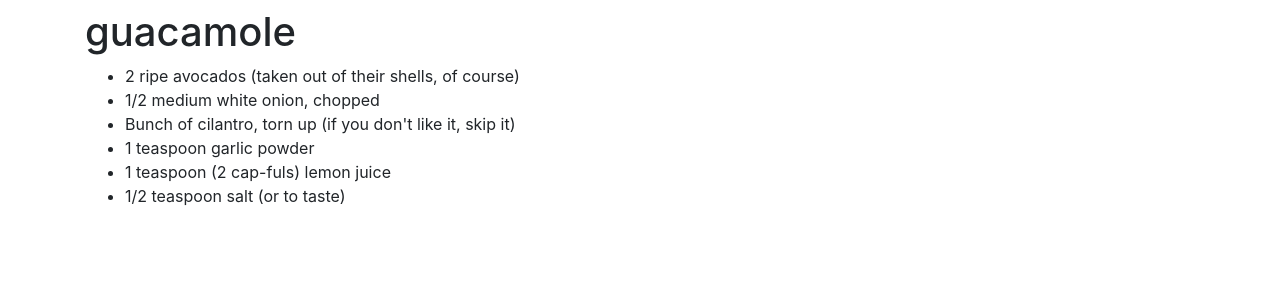
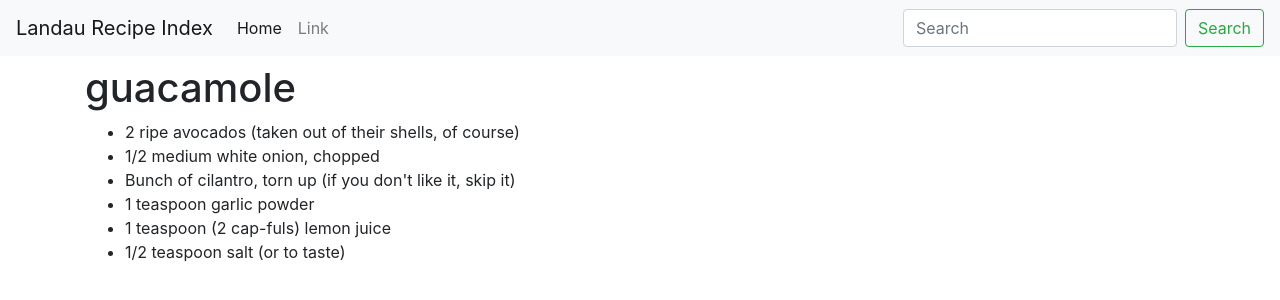
Before and after one commit to clandau/recipe-site, an Eleventy site: page recipes/guacamole.md in a window 1280 px wide. Built offline with nearby package versions, Linux system fonts and the light colour scheme; Eleventy itself is replaced by a stand-in of ours; files that its build step writes are made by us from their sources.

Commit message:
add default navbar

```diff
--- a/_includes/layouts/default.njk
+++ b/_includes/layouts/default.njk
@@ -8,6 +8,28 @@
   <title>{{ title }} | My Site</title>
 </head>
 <body>
+<nav class="navbar navbar-expand-lg navbar-light bg-light">
+  <a class="navbar-brand" href="#">Landau Recipe Index</a>
+  <button class="navbar-toggler" type="button" data-toggle="collapse" data-target="#navbarSupportedContent" aria-controls="navbarSupportedContent" aria-expanded="false" aria-label="Toggle navigation">
+    <span class="navbar-toggler-icon"></span>
+  </button>
+
+  <div class="collapse navbar-collapse" id="navbarSupportedContent">
+    <ul class="navbar-nav mr-auto">
+      <li class="nav-item active">
+        <a class="nav-link" href="#">Home <span class="sr-only">(current)</span></a>
+      </li>
+      <li class="nav-item">
+        <a class="nav-link" href="#">Link</a>
+      </li>
+    </ul>
+    <form class="form-inline my-2 my-lg-0">
+      <input class="form-control mr-sm-2" type="search" placeholder="Search" aria-label="Search">
+      <button class="btn btn-outline-success my-2 my-sm-0" type="submit">Search</button>
+    </form>
+  </div>
+</nav>
+
   <div class="container">
     {{ content | safe }}
   </div>
--- a/_includes/layouts/home.njk
+++ b/_includes/layouts/home.njk
@@ -5,7 +5,7 @@ layout: layouts/default.njk
 <h1>Recipe index</h1>
   <ul>
     {% for recipe in collections.recipes -%}
-    <li><a href="{{ recipe.url }}">{{ recipe.data.title || recipe.url }}</a></li>
+    <li><a href="{{ recipe.url }}">{{ recipe.url }}</a></li>
     {% endfor -%}
   </ul>
 {{ content | safe }}
```
Also changed, not shown: .eleventy.js.
